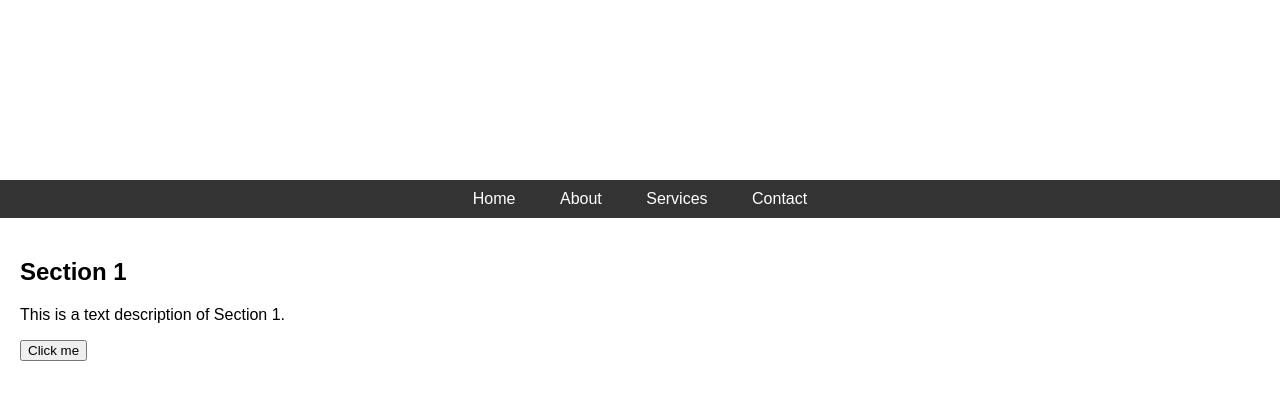
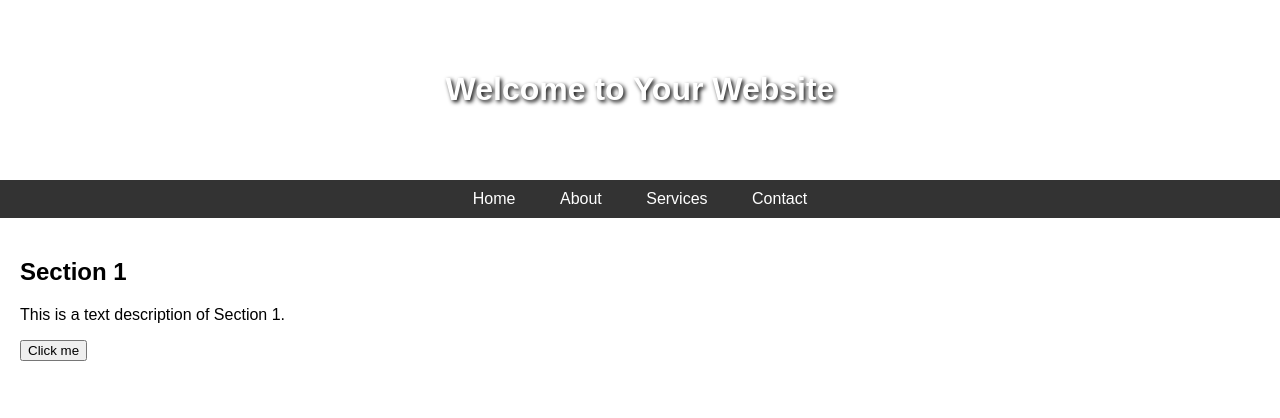
Before and after one commit to PPAVANRAJU/newwebsite, a plain HTML site: page index.html in a window 1280 px wide. Shown: the top 418 px of the page. Drawn offline with Linux system fonts and the light colour scheme.

Commit message:
Update index.html1

```diff
--- a/index.html
+++ b/index.html
@@ -55,9 +55,10 @@
 </head>
 
 <body>
-    <header>
-        <h1>Welcome to Your Website</h1>
-    </header>
+   <header>
+    <h1 style="color: #fff; text-shadow: 2px 2px 4px #000;">Welcome to Your Website</h1>
+   </header>
+
 
     <nav>
         <a href="#">Home</a>
```
